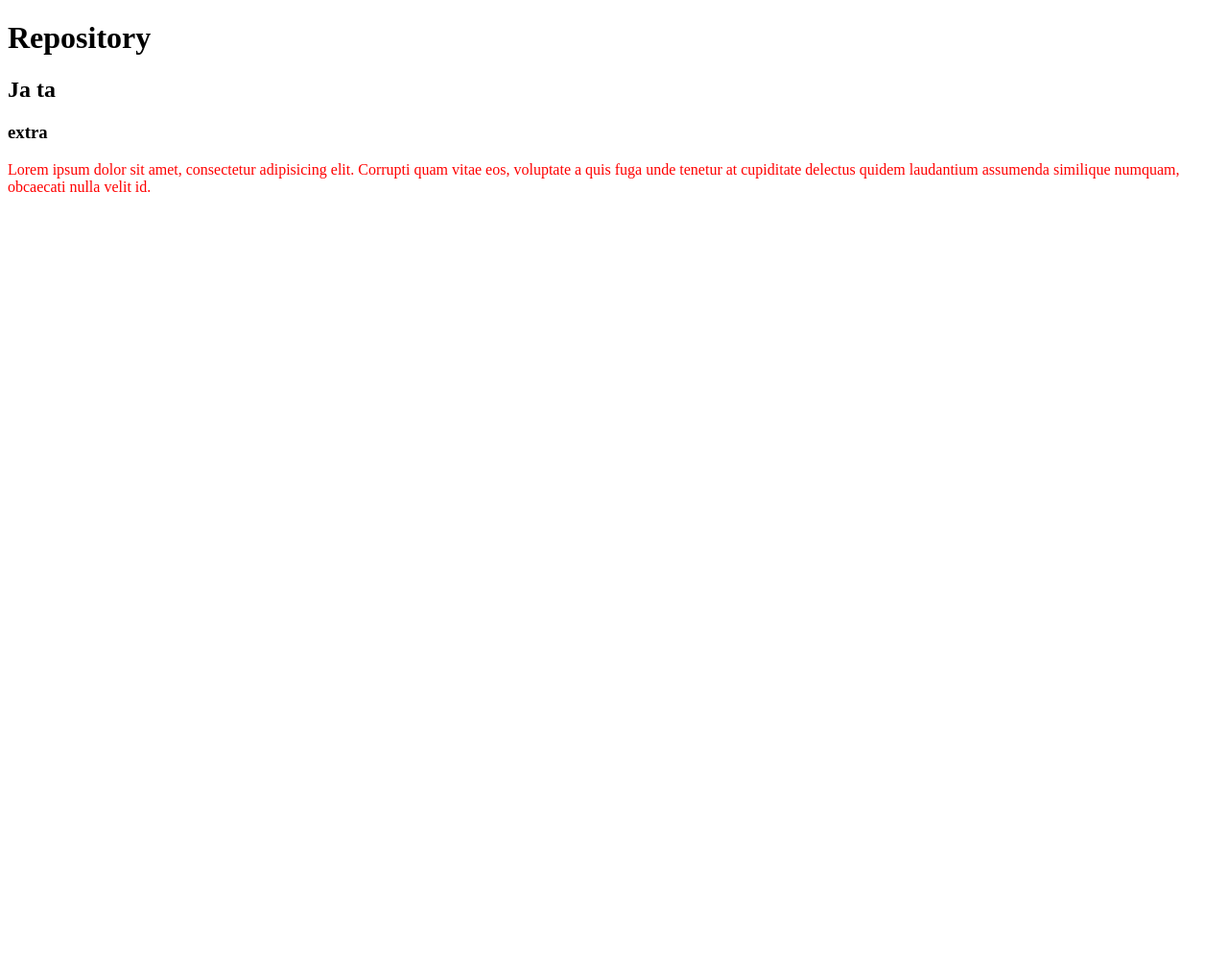
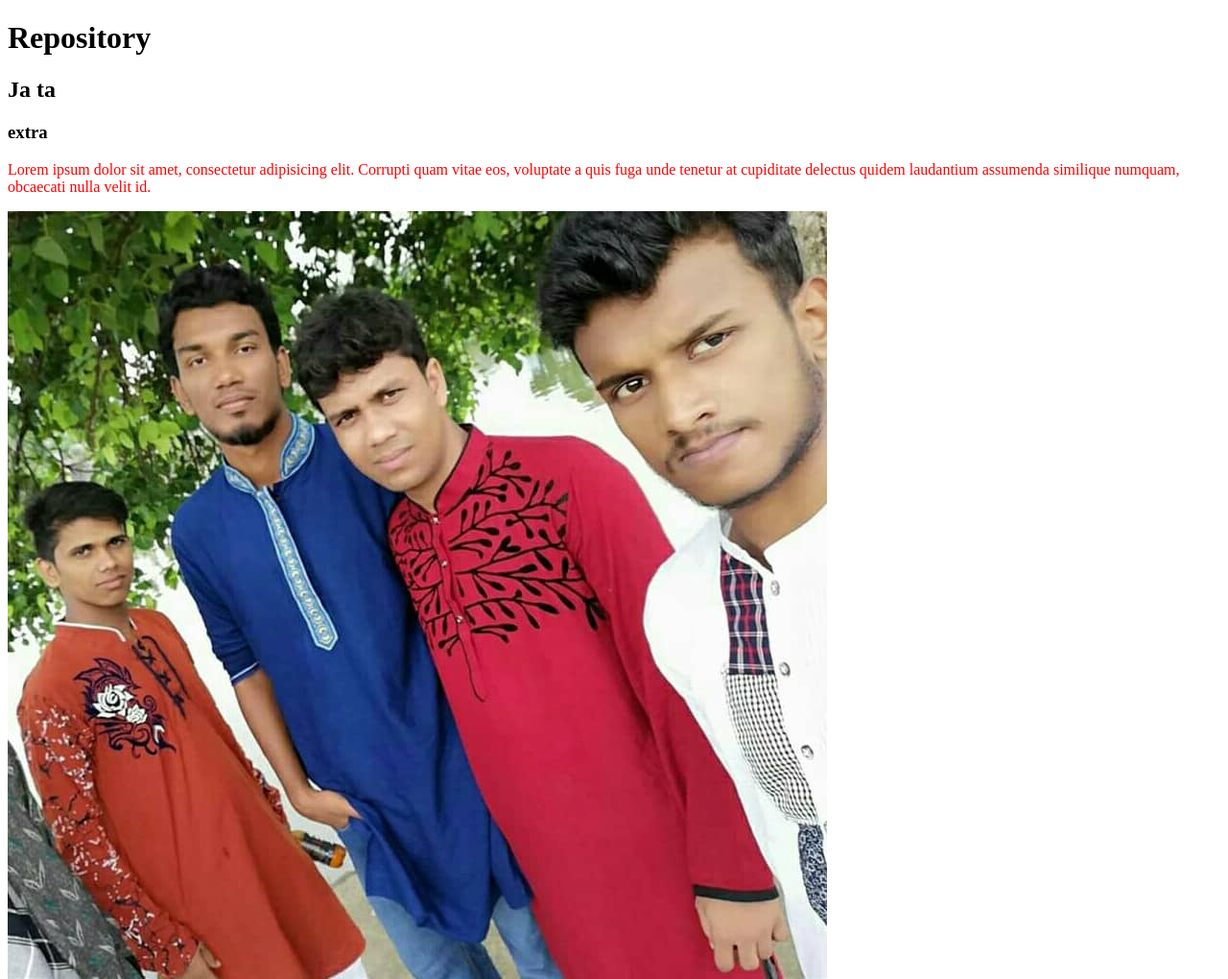
Before and after one commit to Rokon-jjaman/5th-repo, a plain HTML site: page index.html in a window 1280 px wide. Shown: the whole page at 96% size. Before the commit the page ends 800 px from the top, so only its background shows below. Drawn offline with Linux system fonts and the light colour scheme.

Commit message:
added image

```diff
--- a/index.html
+++ b/index.html
@@ -12,6 +12,6 @@
     <h2>Ja ta</h2>
     <h3>extra</h3>
     <p>Lorem ipsum dolor sit amet, consectetur adipisicing elit. Corrupti quam vitae eos, voluptate a quis fuga unde tenetur at cupiditate delectus quidem laudantium assumenda similique numquam, obcaecati nulla velit id.</p>
-
+    <img src="73179025_722298554862537_5296070773369208832_n.jpg" alt="">
 </body>
 </html>
```
Also changed, not shown: 73179025_722298554862537_5296070773369208832_n.jpg (added), 74287086_437257663652595_4338076269297008640_n.jpg (added).
